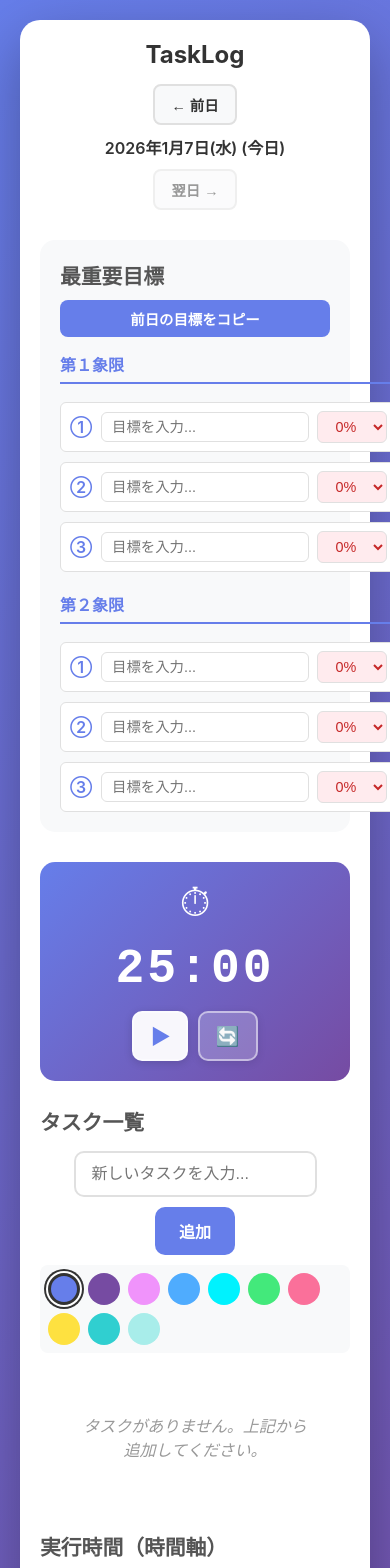
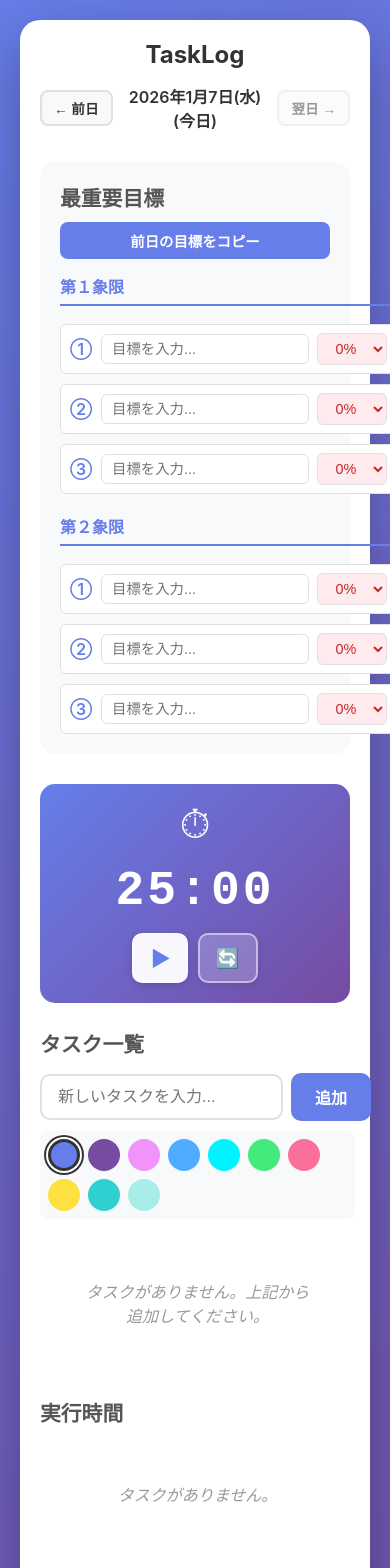
Before and after one commit to sakataparsonal/tasklog, a React (Vite) app: page / in a window 390 px wide. Shown: the top 1568 px of the page. Built offline with nearby package versions, Linux system fonts and the light colour scheme; the HTML template or start-up script is replaced by a standard one.

Commit message:
Update: スマホ表示の改善、日付選択ボタンの配置調整、タスク削除ボタンの位置調整など

```diff
--- a/src/App.css
+++ b/src/App.css
@@ -44,6 +44,8 @@ h1 {
   display: flex;
   align-items: center;
   gap: 20px;
+  width: 100%;
+  justify-content: center;
 }
 
 .date-nav-button {
@@ -637,6 +639,7 @@ h2 {
   font-weight: 600;
   color: #333;
   flex: 1;
+  padding: 0 8px;
 }
 
 .timeline-duration {
@@ -935,11 +938,20 @@ h2 {
   }
 
   .task-list {
-    grid-template-columns: 1fr;
+    grid-template-columns: 1fr 1fr;
   }
 
   .add-task-input-row {
-    flex-direction: column;
+    flex-direction: row;
+    gap: 8px;
+  }
+
+  .task-input {
+    flex: 1;
+  }
+
+  .add-button {
+    flex-shrink: 0;
   }
 
   .timeline-item {
@@ -970,6 +982,16 @@ h2 {
     flex-direction: column;
     align-items: flex-start;
     gap: 8px;
+    position: relative;
+  }
+
+  .task-delete-button {
+    position: absolute;
+    top: -8px;
+    right: -8px;
+    width: 22px;
+    height: 22px;
+    z-index: 10;
   }
 
   .task-status {
@@ -1008,14 +1030,49 @@ h2 {
     max-height: 300px;
   }
 
+  .date-selector-section {
+    width: 100%;
+  }
+
   .date-selector {
-    flex-direction: column;
+    display: flex;
+    flex-direction: row;
     gap: 10px;
+    align-items: center;
+    width: 100%;
+    justify-content: space-between;
+    flex-wrap: nowrap;
   }
 
   .selected-date {
     min-width: auto;
     font-size: 1rem;
+    flex: 1;
+    text-align: center;
+    order: 2;
+  }
+
+  .date-nav-button {
+    padding: 6px 12px;
+    font-size: 0.85rem;
+    flex-shrink: 0;
+    white-space: nowrap;
+  }
+
+  .date-nav-button:first-of-type {
+    order: 1;
+  }
+
+  .date-nav-button:last-of-type {
+    order: 3;
+  }
+
+  .date-nav-button:first-of-type {
+    order: 1;
+  }
+
+  .date-nav-button:last-of-type {
+    order: 3;
   }
 
 
@@ -1038,7 +1095,4 @@ h2 {
     align-items: stretch;
   }
 
-  .task-delete-button {
-    width: 100%;
-  }
 }
--- a/src/App.tsx
+++ b/src/App.tsx
@@ -1175,7 +1175,7 @@ ${currentGoals.quadrant2.map((goal, idx) => {
 
           {/* 実行時間カラム（時間軸） */}
           <div className="timeline-section">
-            <h2>実行時間（時間軸）</h2>
+            <h2>実行時間</h2>
             {tasks.length === 0 ? (
               <p className="no-tasks">タスクがありません。</p>
             ) : (
```
